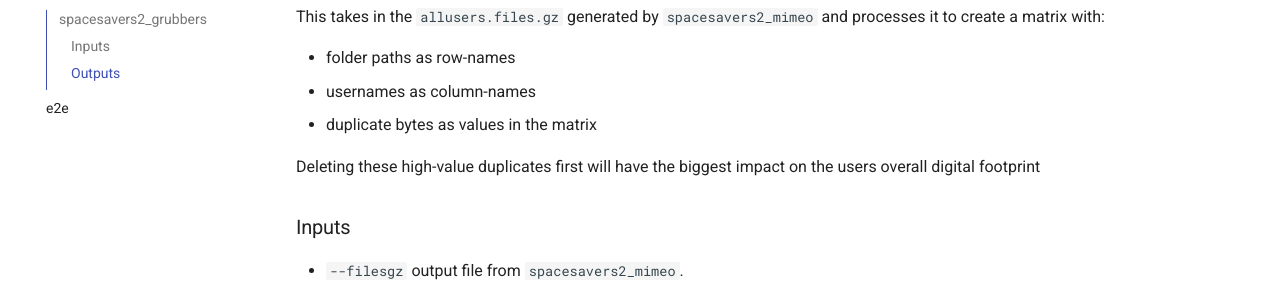
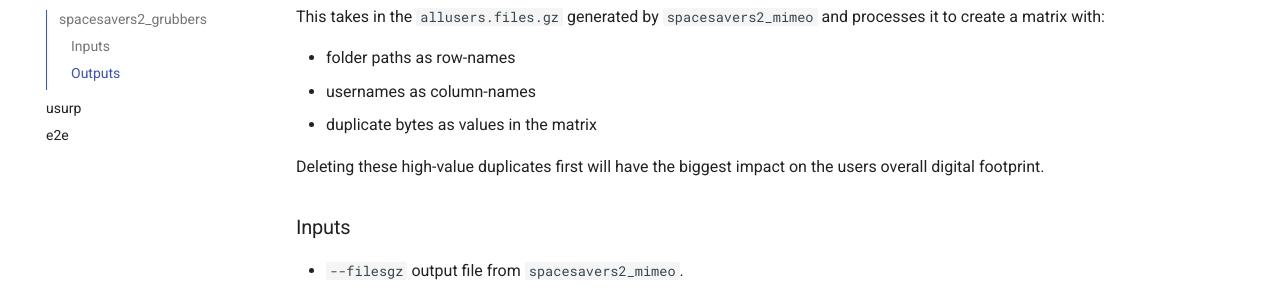
Before and after one commit to abcsFrederick/spacesavers2, an MkDocs documentation site: the page built from docs/blamematrix.md, in a window 1280 px wide and 1170 px high. Shown: the part 275-567 px from the top of the window. Built offline with MkDocs 1.6.1 and Material for MkDocs 9.7.7, drawn with Linux system fonts in a browser that asks for light colours; comment, search, counter and statistics services are not loaded; the version menu is left out.

Commit message:
docs: updated docs

```diff
--- a/docs/blamematrix.md
+++ b/docs/blamematrix.md
@@ -6,7 +6,7 @@
 - usernames as column-names
 - duplicate bytes as values in the matrix
 
-Deleting these high-value duplicates first will have the biggest impact on the users overall digital footprint
+Deleting these high-value duplicates first will have the biggest impact on the users overall digital footprint.
 
 ### Inputs
 
--- a/mkdocs.yml
+++ b/mkdocs.yml
@@ -40,12 +40,11 @@
       # These fields are all optional; the defaults are as below...
       alias_type: symlink
       redirect_template: null
-      deploy_prefix: ''
+      deploy_prefix: ""
       canonical_version: null
       version_selector: true
       css_dir: css
       javascript_dir: js
-
 
 # Customization
 extra:
@@ -58,7 +57,6 @@
       link: https://hub.docker.com/orgs/nciccbr/repositories
   version:
     provider: mike
-
 
 # Extensions
 markdown_extensions:
@@ -99,10 +97,11 @@
 
 # Page Tree
 nav:
-  - Background : index.md
+  - Background: index.md
   - Usage:
-    - catalog: catalog.md
-    - mimeo: mimeo.md
-    - grubbers: grubbers.md
-    - blamematrix: blamematrix.md
-    - e2e: e2e.md
+      - catalog: catalog.md
+      - mimeo: mimeo.md
+      - grubbers: grubbers.md
+      - blamematrix: blamematrix.md
+      - usurp: usurp.md
+      - e2e: e2e.md
```
Also changed, not shown: README.md (+9 -5 lines), docs/usurp.md (added, +38 -0 lines), docs/assets/images/spacesavers2.png, 3 other files.
